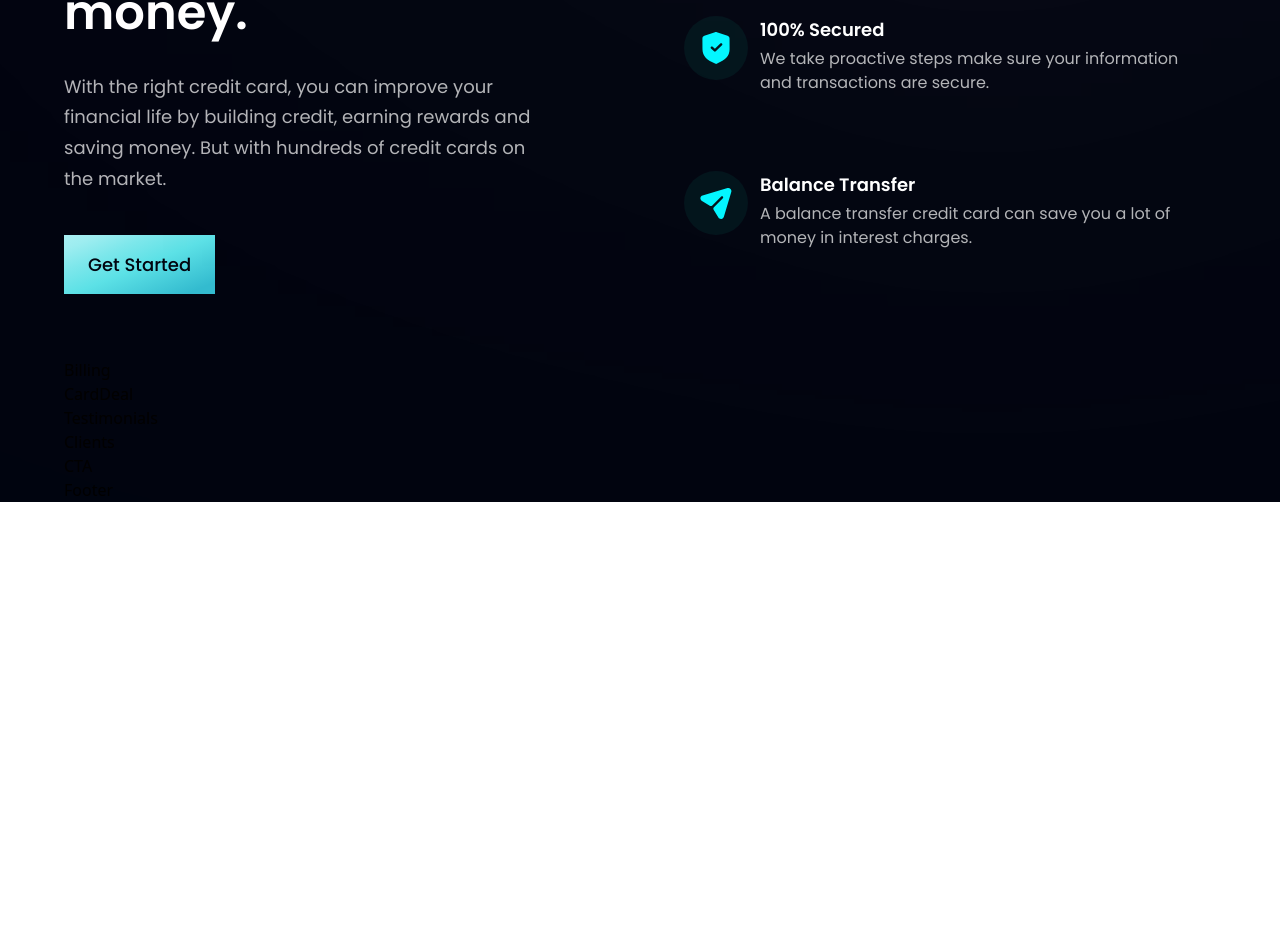
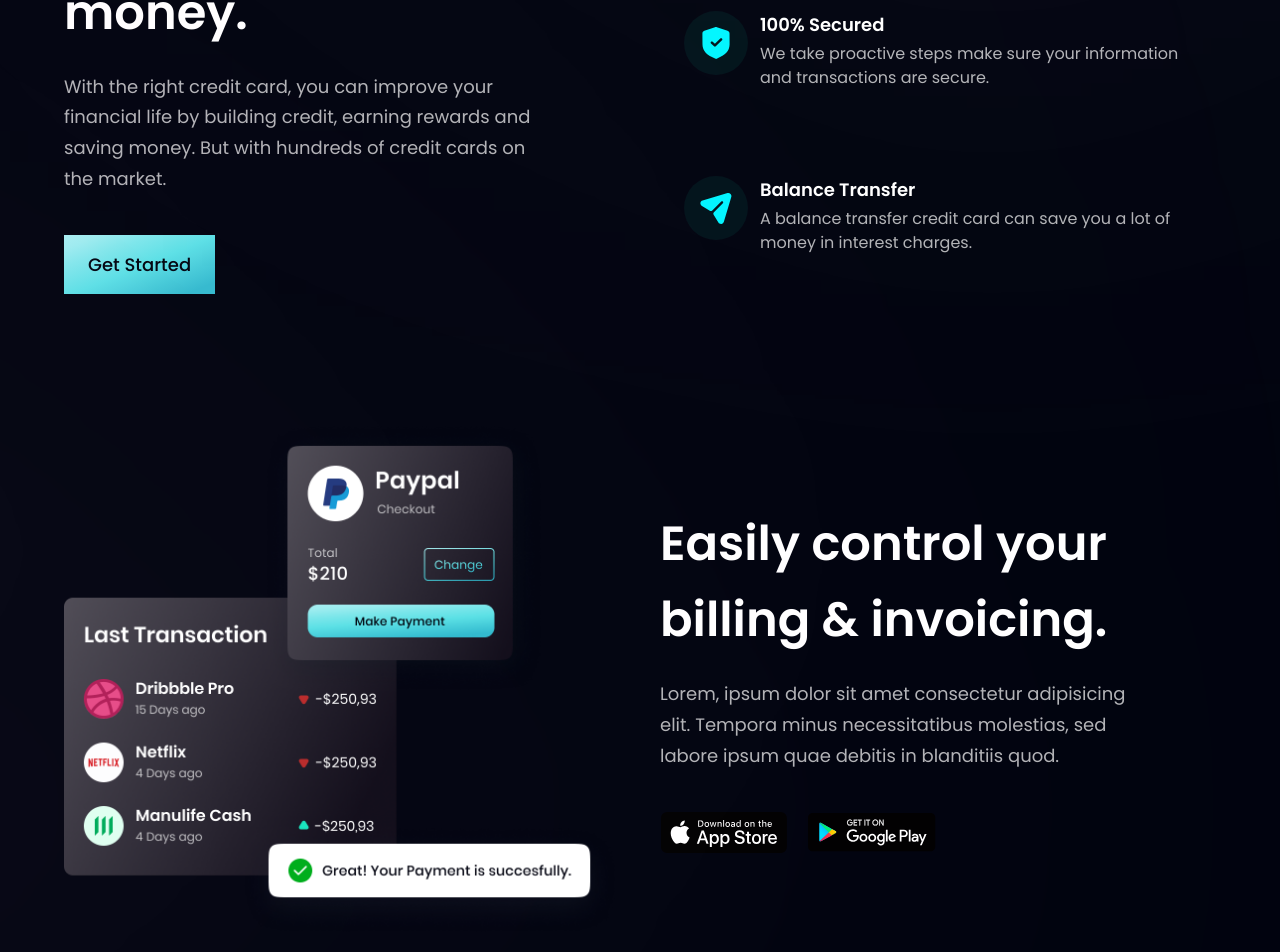
Before and after one commit to ThibautMilville/Modern_Responsive_UI_UX_Website, a React (Vite) app in the folder bank_modern_app/: page / in a window 1280 px wide. Shown: the part 1172-2124 px from the top of the page. Before the commit the page ends 1674 px from the top, so only its background shows below. Built offline with nearby package versions, Linux system fonts and the light colour scheme.

Commit message:
billing section

```diff
--- a/bank_modern_app/src/components/Billing.jsx
+++ b/bank_modern_app/src/components/Billing.jsx
@@ -1,9 +1,24 @@
-import React from 'react'
+import { apple, bill, google } from "../assets";
+import styles, { layout } from "../style";
 
-const Billing = () => {
-  return (
-    <div>Billing</div>
-  )
-}
+const Billing = () => (
+  <section id="product" className={layout.sectionReverse}>
+    <div className={layout.sectionImgReverse}>
+      <img src={bill} alt="billing" className="w-[100%] h-[100%] relative z-[5]" />
+      <div className="absolute z-[3] -left-1/2 top-0 w-[50%] h-[50%] rounded-full white__gradient" />
+      <div className="absolute z-[0] -left-1/2 bottom-0 w-[50%] h-[50%] rounded-full pink__gradient" />
+    </div>
+    <div className={layout.sectionInfo}>
+      <h2 className={styles.heading2}>Easily control your <br className="sm:block hidden" /> billing & invoicing.</h2>
+      <p className={`${styles.paragraph} max-w-[470px] mt-5`}>Lorem, ipsum dolor sit amet consectetur adipisicing elit.
+        Tempora minus necessitatibus molestias, sed labore ipsum quae debitis in blanditiis quod.</p>
+      <div className="flex flex-row flex-wrap sm:mt-10 mt-6">
+        <img src={apple} alt="google_play" className="w-[128px] h-[42px] object-contain mr-5 cursor-pointer" />
+        <img src={google} alt="google_play" className="w-[128px] h-[42px] object-contain cursor-pointer" />
+      </div>
+    </div>
+  </section>
+
+)
 
 export default Billing
--- a/bank_modern_app/src/components/Business.jsx
+++ b/bank_modern_app/src/components/Business.jsx
@@ -4,7 +4,7 @@
 
 // FEATURE CARD
 const FeatureCard = ({ icon, title, content, index }) => (
-  <div className={`flex flex-row p-6 rounded-[20px] ${index !== features.length - 1 ? "mb-6" : "mb-0"} feature-card`}>
+  <div className={`flex-1 flex flex-row p-6 rounded-[20px] ${index !== features.length - 1 ? "mb-6" : "mb-0"} feature-card`}>
     <div className={`w-[64px] h-[64px] rounded-full ${styles.flexCenter} bg-dimBlue`}>
       <img src={icon} alt="icon" className="w-[50%] h-[50%] object-contain" />
     </div>
```
